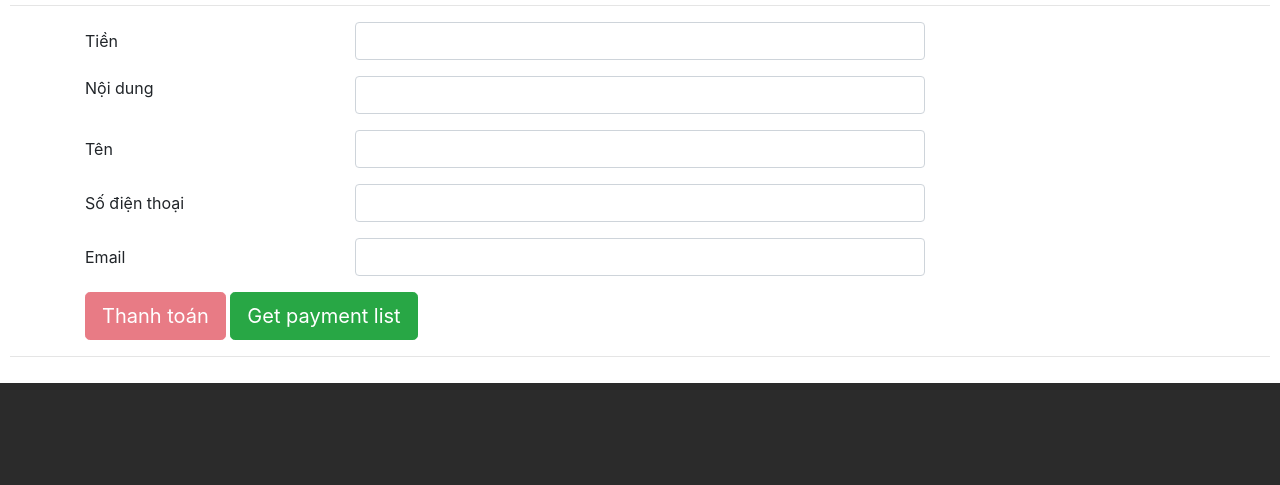
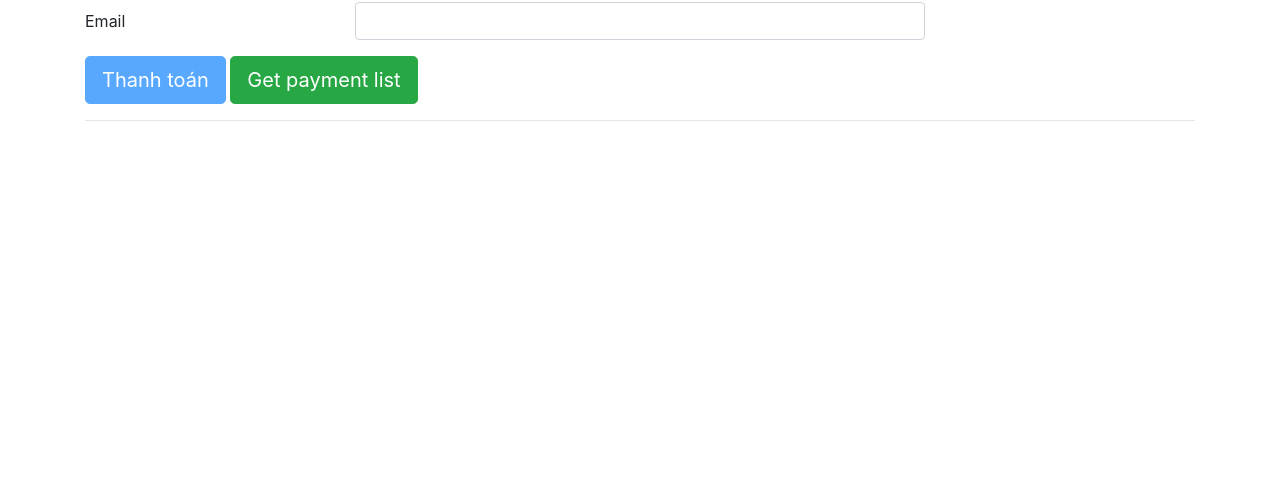
Before and after one commit to gaduday/demo-paypal, a website: page public/index.html in a window 1280 px wide. Shown: the part 315-800 px from the top of the page. Drawn offline with nearby package versions, Linux system fonts and the light colour scheme.

Commit message:
fix layout

```diff
--- a/public/app.css
+++ b/public/app.css
@@ -1,12 +1,5 @@
-body {
-    background: #2b2b2b;
-}
-
-.main {
-    background: white;
-    margin-top: 20%;
-    padding: 10px;
-    /* text-align: center;  */
+.container {
+    margin-top: 30px;
 }
 
 .cover {
--- a/public/index.html
+++ b/public/index.html
@@ -19,12 +19,10 @@
   </head>
 
   <body>
-    <div class="main">
-      <div class="">
-        <div>
+    <div class="container">
       <h2>Demo</h2>
       <hr />
-          <div class="container">
+      <div class="">
         <form>
           <div class="form-group row">
             <label for="money" class="col-sm-3 col-form-label">Tiền</label>
@@ -46,7 +44,9 @@
             <span class="error" id="name-error"></span>
           </div>
           <div class="form-group row">
-                <label for="phone" class="col-sm-3 col-form-label">Số điện thoại</label>
+            <label for="phone" class="col-sm-3 col-form-label"
+              >Số điện thoại</label
+            >
             <input type="text" class="form-control col-sm-6" id="phone" />
             <span id="error-phone" class="col-sm-3 error-massage"></span>
           </div>
@@ -57,11 +57,7 @@
           </div>
         </form>
         <a href="/detail">
-              <button
-                class="btn btn-danger btn-lg"
-                id="payment-button"
-                disabled
-              >
+          <button class="btn btn-primary btn-lg" id="payment-button" disabled>
             Thanh toán
           </button>
         </a>
@@ -71,8 +67,6 @@
       </div>
       <hr />
     </div>
-      </div>
-    </div>
     <div class="col-md-2"></div>
     <script src="app.js"></script>
   </body>
--- a/public/list.hbs
+++ b/public/list.hbs
@@ -46,7 +46,6 @@
         </div>
       </div>
     </div>
-    <div class="col-md-2"></div>
     <script type="text/javascript" src="list.js"></script>
   </body>
 </html>
--- a/routes/momo.js
+++ b/routes/momo.js
@@ -5,7 +5,6 @@ const dotenv = require('dotenv');
 dotenv.config();
 const { v1: uuidv1 } = require('uuid');
 const crypto = require('crypto');
-const https = require('https');
 const request = require('request');
 
 let today = new Date();
```
Also changed, not shown: public/detail.hbs (+4 -11 lines). Lines whose indentation alone changed are shown as unchanged.
